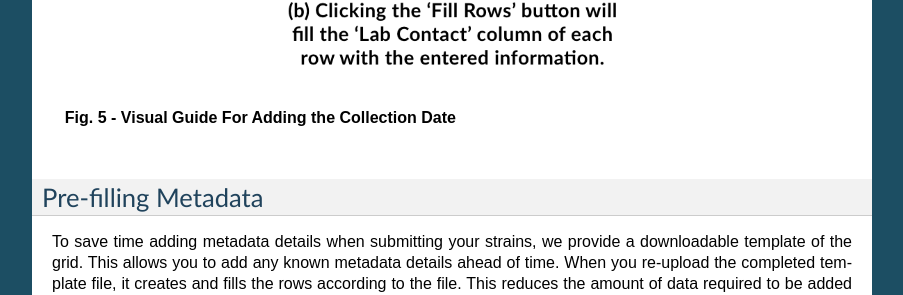
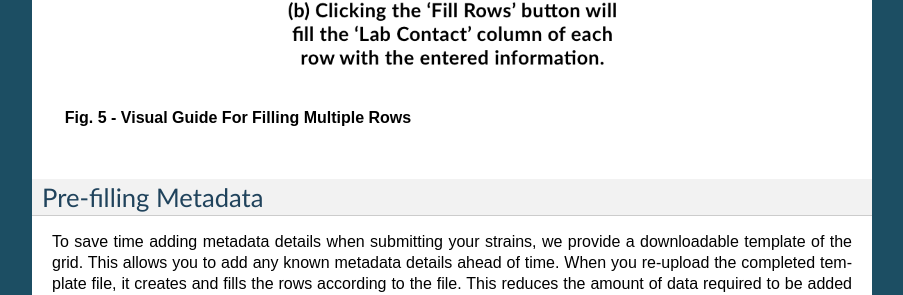
Before and after one commit to was111607/leb-full, a Sphinx documentation site: the page built from docs/user_guide/upload_strains.rst, in a window 1280 px wide and 900 px high, scrolled down 4641 px. Shown: the part 151-446 px from the top of the window, without its empty margins (198-1101 px from the left). Built offline with Sphinx 7.4.7, drawn with Linux system fonts in a browser that asks for light colours.

Commit message:
filled template

```diff
--- a/docs/user_guide/upload_strains.rst
+++ b/docs/user_guide/upload_strains.rst
@@ -86,7 +86,7 @@
   :align: center
   :alt: Visual Guide For Filling Multiple Rows
 
-  **Fig. 5 - Visual Guide For Adding the Collection Date**
+  **Fig. 5 - Visual Guide For Filling Multiple Rows**
 
 Pre-filling Metadata
 ====================
@@ -117,7 +117,7 @@
 * You do not have to fill in every cell as this is intended to save time on the webpage where possible.
 * When filling in the template, the initial column labels and their ordering must be preserved to correctly import it back.
 
-.. figure:: ../images/fill_multi_rows.png
+.. figure:: ../images/filling_template.png
   :align: center
   :alt: Visual Guide For Opening and Filling in the Template (Ubuntu)
 
```
Also changed, not shown: docs/images/filling_template.png (added), 5 other files.
